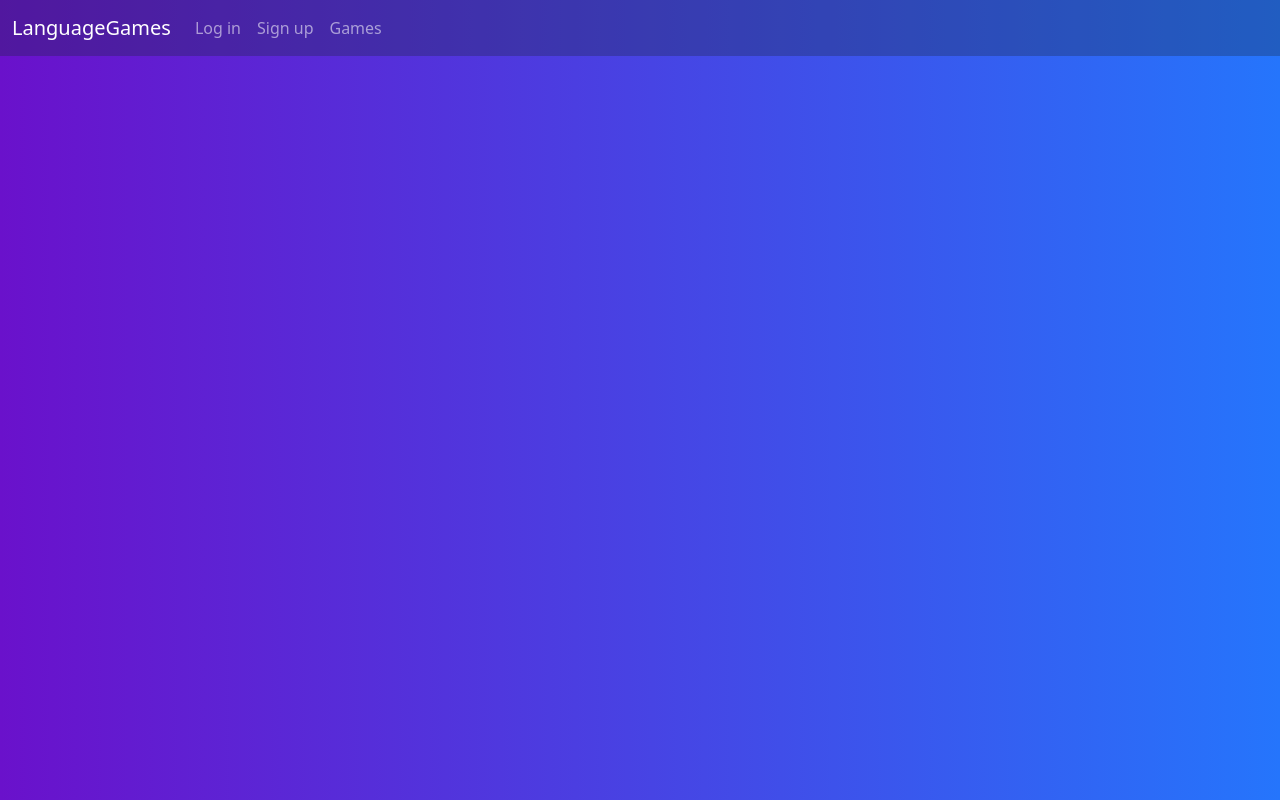
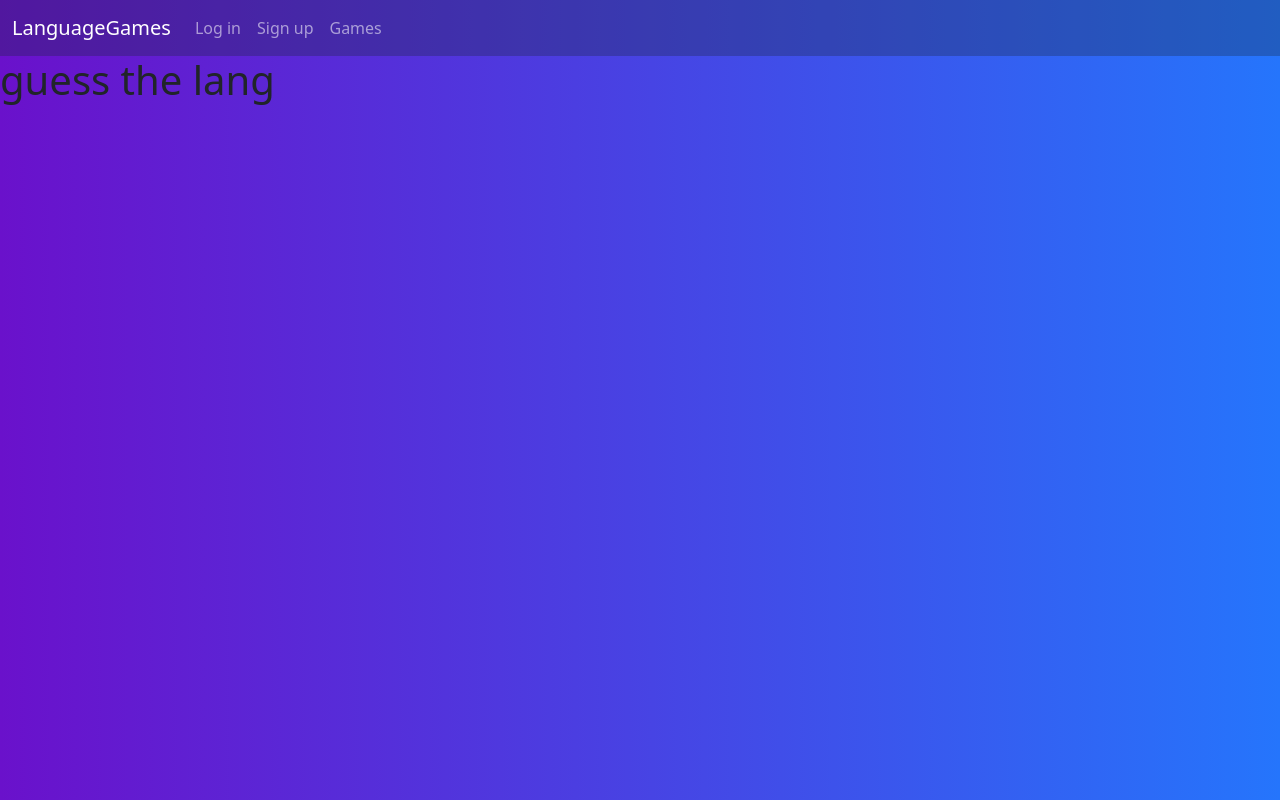
Before and after one commit to wojtek9/QuizTrove, a React (Vite) app: page /guessthelanguage in a window 1280 px wide. Built offline with nearby package versions, Linux system fonts and the light colour scheme.

Commit message:
guessthelang

```diff
--- a/src/App.css
+++ b/src/App.css
@@ -28,6 +28,6 @@ body {
 
 .gamesImage {
   width: 100%;
-  height: 100%;
+  height: 200px;
   object-fit: cover;
 }
--- a/src/App.tsx
+++ b/src/App.tsx
@@ -5,6 +5,7 @@ import Navigation from "./components/Navbar";
 import Home from "./components/HomeView";
 import Create from "./components/SignupView";
 import Games from "./components/GamesView";
+import GuessLang from "./components/GuessLangView";
 
 function App() {
   return (
@@ -15,6 +16,7 @@ function App() {
         <Route path="/login" element={<Login />} />
         <Route path="/signup" element={<Create />} />
         <Route path="/games" element={<Games />} />
+        <Route path="/guessthelanguage" element={<GuessLang />} />
       </Routes>
     </BrowserRouter>
   );
--- a/src/components/GamesView.tsx
+++ b/src/components/GamesView.tsx
@@ -25,12 +25,12 @@ function Games() {
               alt="..."
             />
             <MDBCardBody>
-              <MDBCardTitle>Card title</MDBCardTitle>
+              <MDBCardTitle>Guess the language</MDBCardTitle>
               <MDBCardText>
-                Some quick example text to build on the card title and make up
-                the bulk of the card's content.
+                Put your language skills to the test and identify the language
+                spoken in the text.
               </MDBCardText>
-              <MDBBtn href="#">Button</MDBBtn>
+              <MDBBtn href="/guessthelanguage">Play</MDBBtn>
             </MDBCardBody>
           </MDBCard>
         </MDBCol>
--- /dev/null
+++ b/src/components/GuessLangView.tsx
@@ -0,0 +1,8 @@
+
+function GuessLang() {
+    return(
+        <h1>guess the lang</h1>
+    );
+}
+
+export default GuessLang;
```
